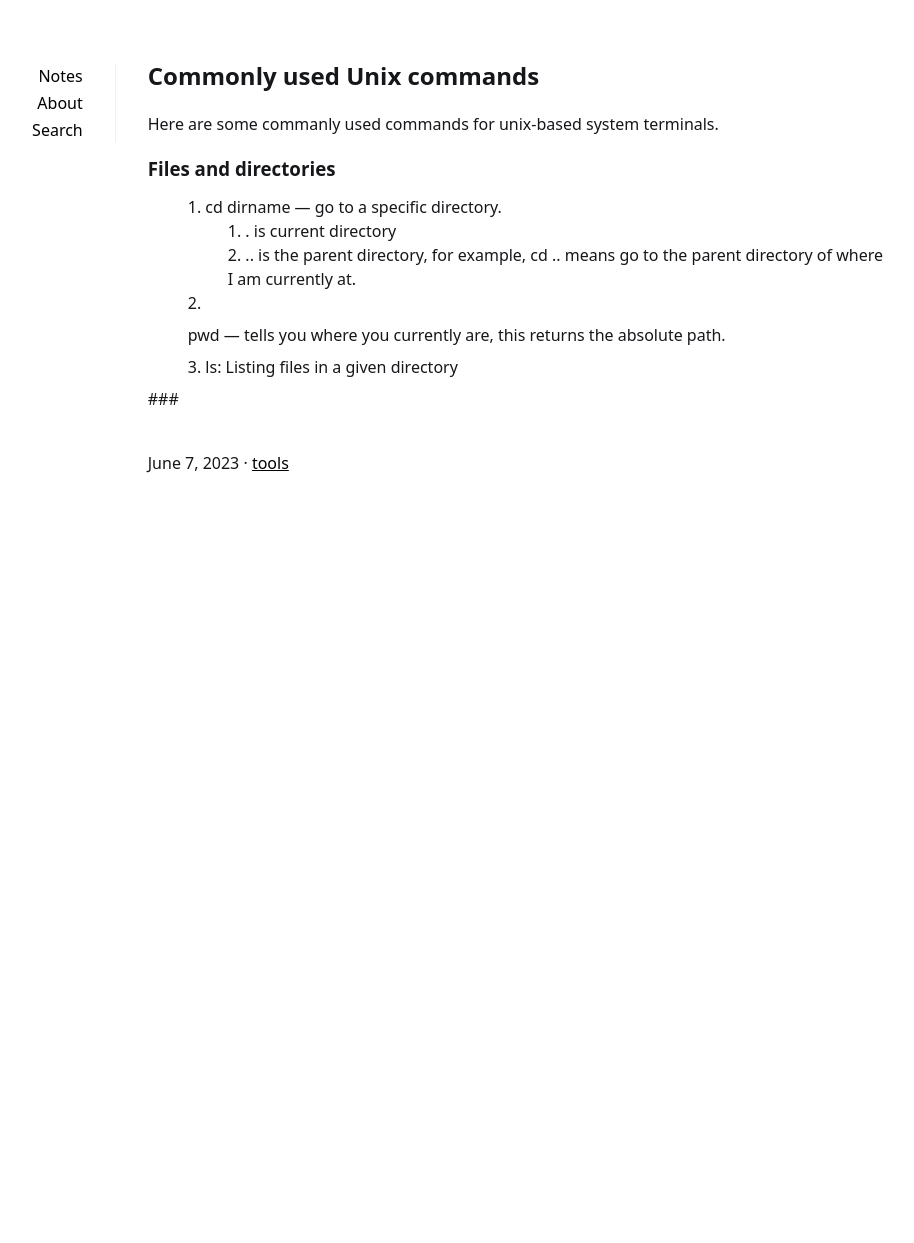
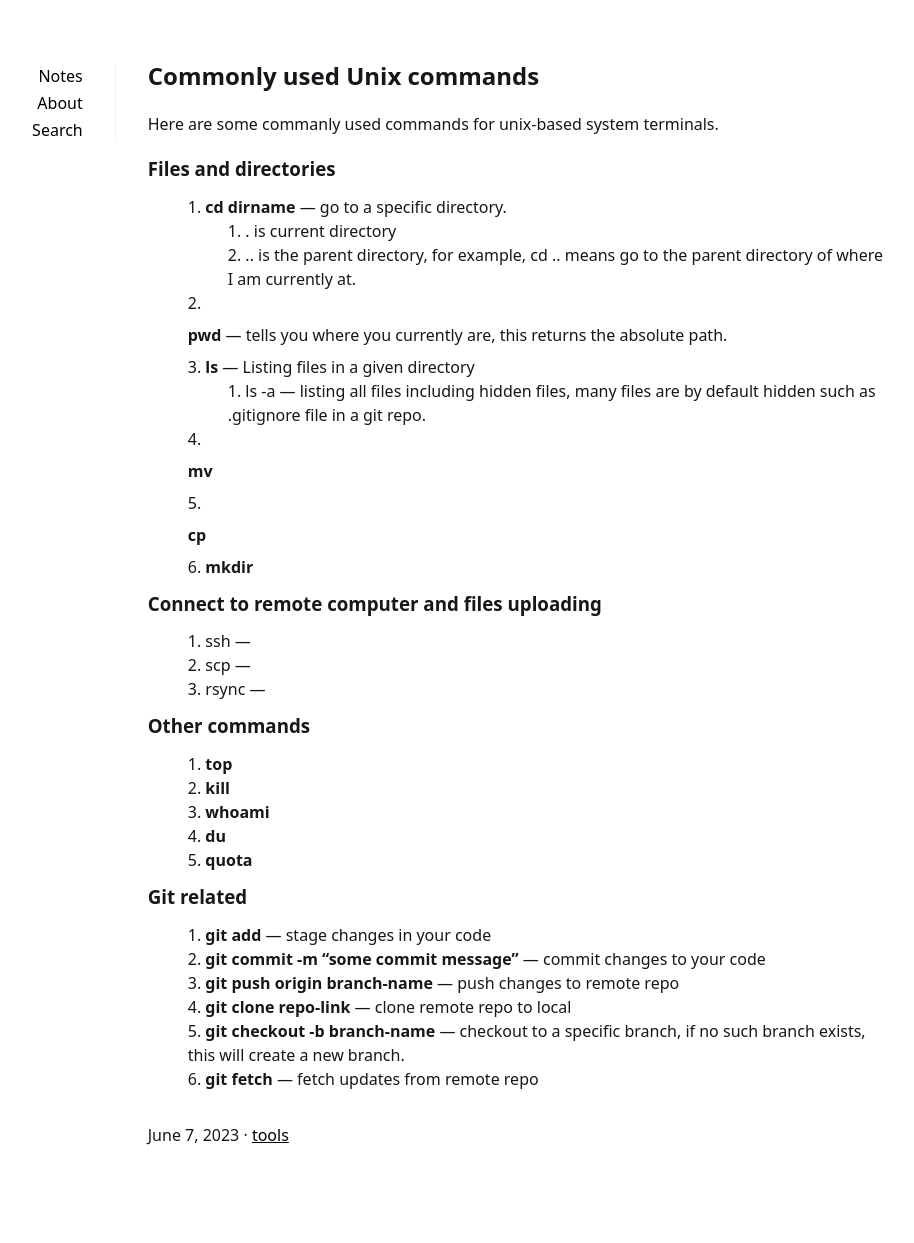
Before and after one commit to acneyouth1996/notes, a Jekyll site: the page built from _posts/2023-06-07-common-commands.md, in a window 1280 px wide. Shown: the whole page, without its empty margins (205-1119 px from the left). Built offline with Jekyll 4.4.1, drawn with Linux system fonts in a browser that asks for light colours; before the commit the page ends 900 px from its top, so only the background shows below that.

Commit message:
new post

```diff
--- a/_posts/2023-06-07-common-commands.md
+++ b/_posts/2023-06-07-common-commands.md
@@ -16,13 +16,41 @@ Here are some commanly used commands for unix-based system terminals.
 
 ### Files and directories
 
-1. cd dirname --- go to a specific directory.
+1. **cd dirname** --- go to a specific directory.
     1. . is current directory
     2. .. is the parent directory, for example, cd .. means go to the parent directory of where I am currently at.
 
-2. pwd --- tells you where you currently are, this returns the absolute path.
+2. **pwd** --- tells you where you currently are, this returns the absolute path.
 
-2. ls: Listing files in a given directory
+3. **ls** --- Listing files in a given directory
+    1. ls -a --- listing all files including hidden files, many files are by default hidden such as .gitignore file in a git repo.
+
+4. **mv**
+
+5. **cp**
+
+6. **mkdir**
 
 
-###
+### Connect to remote computer and files uploading
+1. ssh ---
+2. scp ---
+3. rsync ---
+
+
+### Other commands
+
+1. **top**
+2. **kill**
+3. **whoami**
+4. **du**
+5. **quota**
+
+### Git related
+
+1. **git add** --- stage changes in your code
+2. **git commit -m "some commit message"** --- commit changes to your code
+3. **git push origin branch-name** --- push changes to remote repo
+4. **git clone repo-link** --- clone remote repo to local
+5. **git checkout -b branch-name** --- checkout to a specific branch, if no such branch exists, this will create a new branch.
+6. **git fetch** --- fetch updates from remote repo
```
